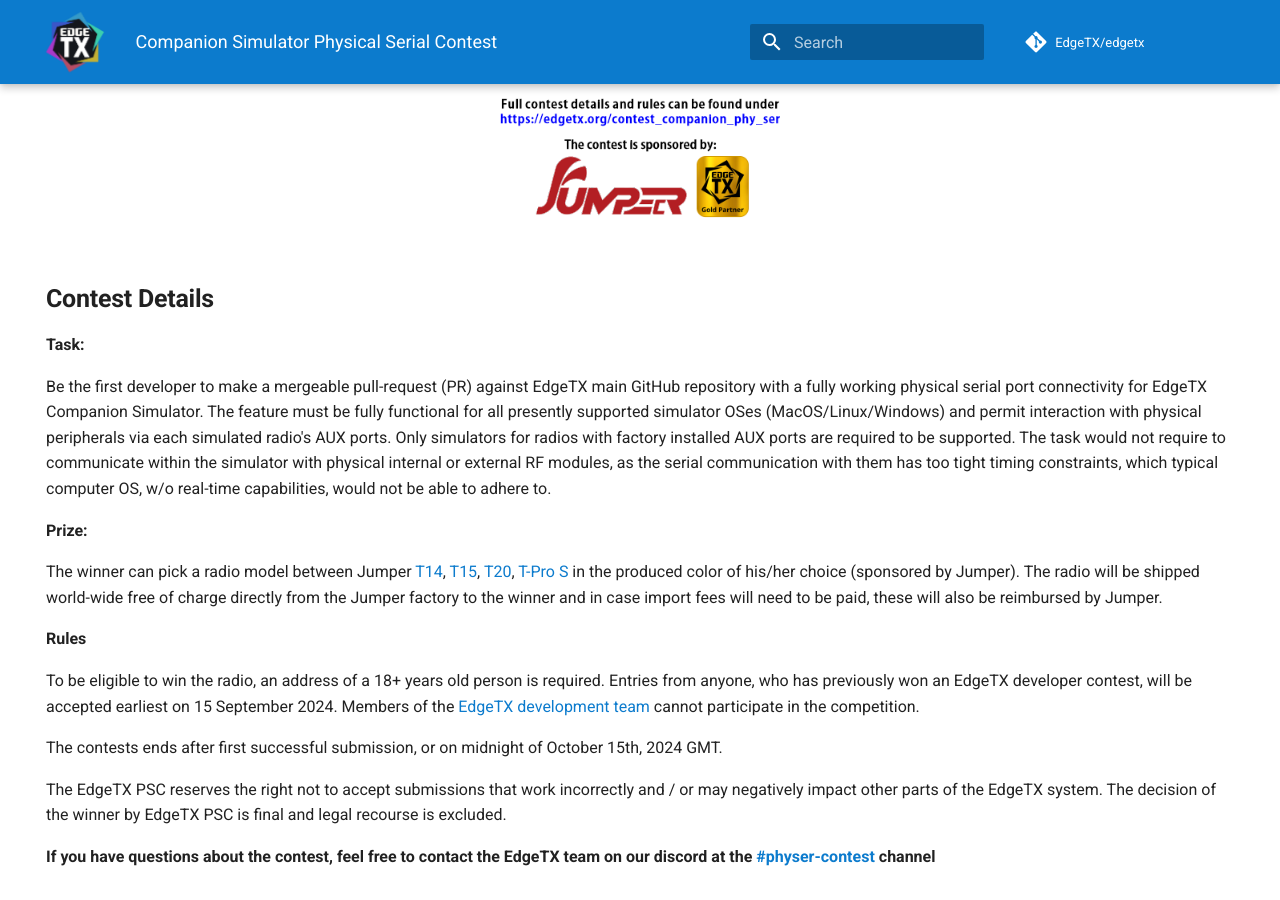
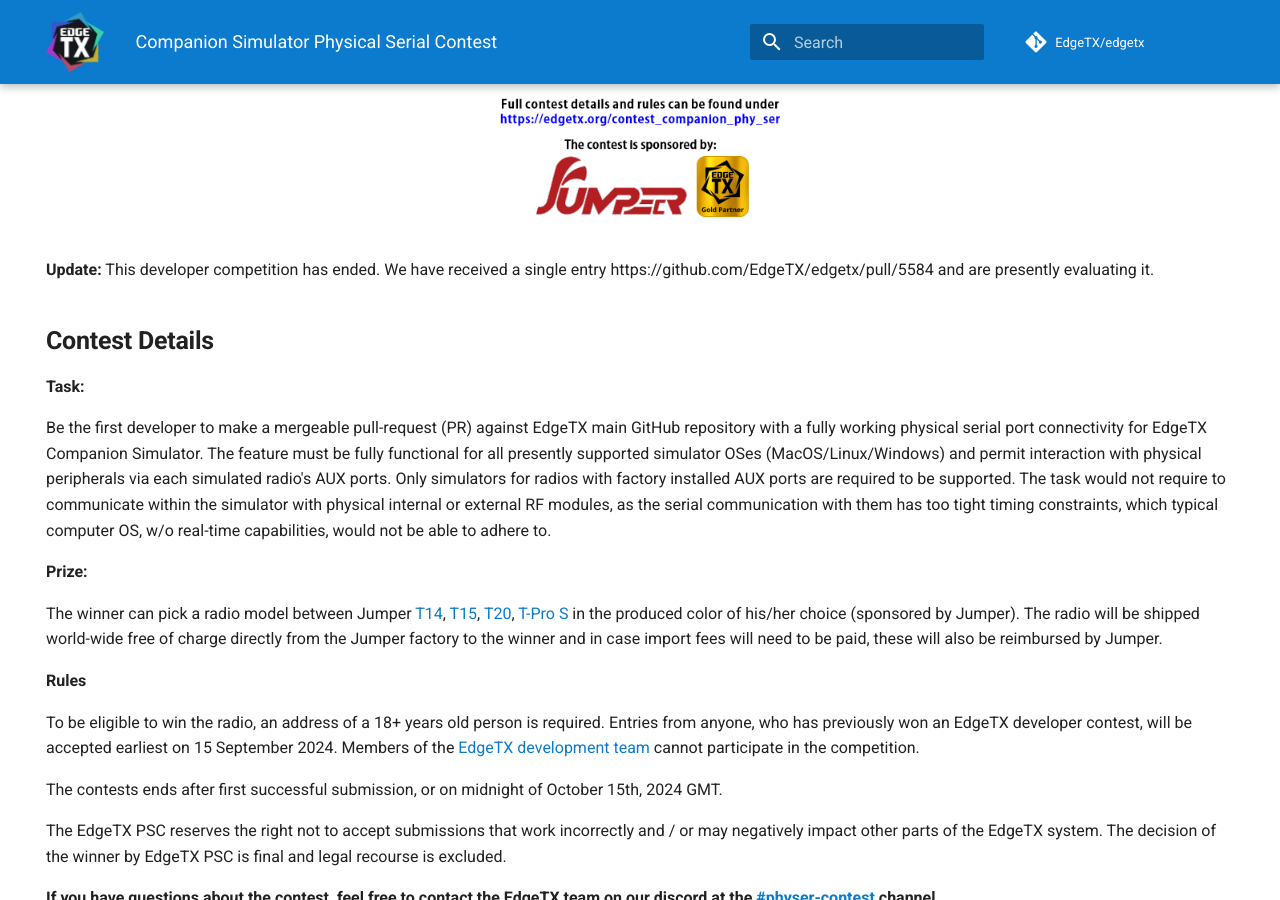
Before and after one commit to EdgeTX/edgetx.github.io, an MkDocs documentation site: the page built from docs/contest_companion_phy_ser.md, in a window 1280 px wide and 900 px high, scrolled down 772 px. Built offline with MkDocs 1.6.1 and Material for MkDocs 9.7.7, drawn with Linux system fonts in a browser that asks for light colours; comment, search, counter and statistics services are not loaded.

Commit message:
4th dev comp has ended

```diff
--- a/docs/contest_companion_phy_ser.md
+++ b/docs/contest_companion_phy_ser.md
@@ -9,6 +9,8 @@
 <a><img src="/assets/CompPhySerPoster.png?raw=true" align="center" width="497"></a>
 </P>
 
+
+<b>Update:</b> This developer competition has ended. We have received a single entry https://github.com/EdgeTX/edgetx/pull/5584 and are presently evaluating it.
 
 ## **Contest Details**
 
```
